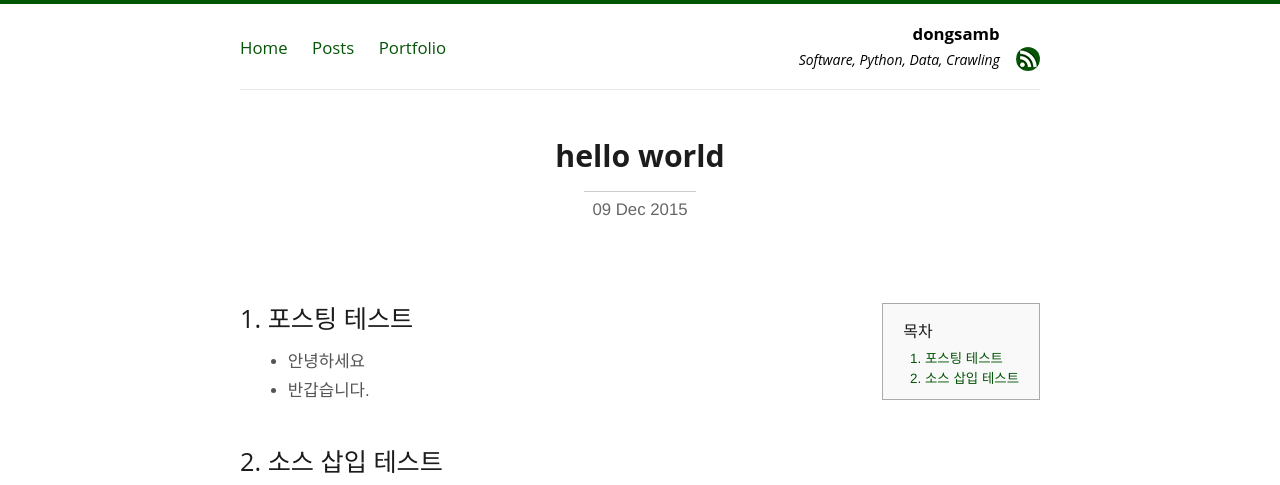
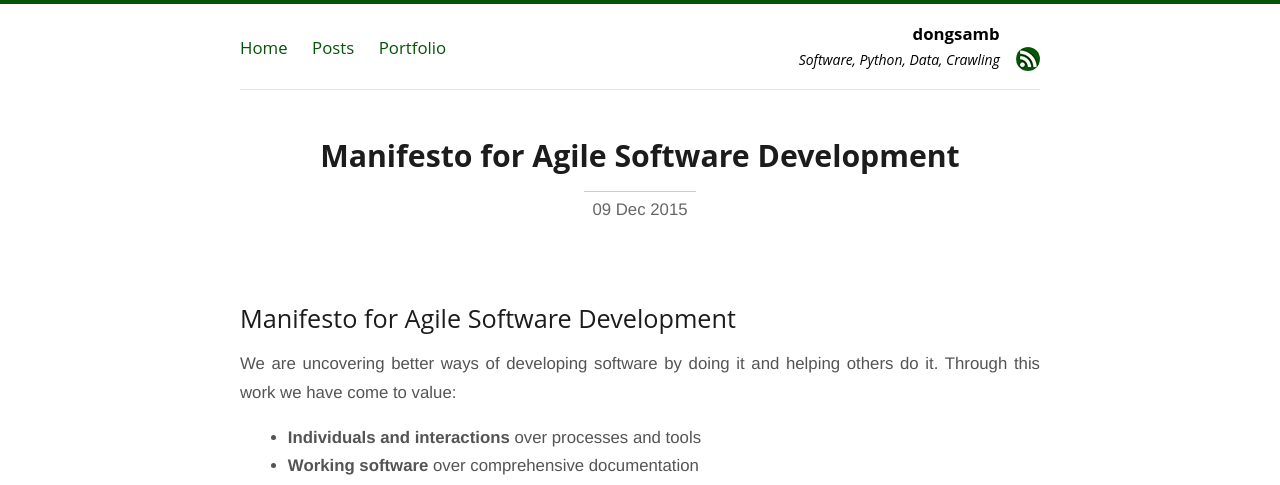
Before and after one commit to dongsam/dongsam.github.io, a Jekyll site: the page built from _posts/2015-12-09-init.markdown, in a window 1280 px wide. Shown: the top 485 px of the page. Built offline with Jekyll 4.4.1, drawn with Linux system fonts in a browser that asks for light colours; Markdown is read by kramdown in place of the engine named in the settings; comment, search, counter and statistics services are not loaded; some of the changed text lies outside the part shown.

Commit message:
update init post
update init post to agile manifesto

```diff
--- a/_posts/2015-12-09-init.markdown
+++ b/_posts/2015-12-09-init.markdown
@@ -1,16 +1,24 @@
 ---
 layout: post
-title: "hello world"
-description: "first init posting"
+title: "Manifesto for Agile Software Development"
+description: "Manifesto for Agile Software Development"
 category: blog
-tags: [blog, github, pages]
+tags: [Agile, Devops]
 ---
+## Manifesto for Agile Software Development
 
-<div id="toc"><p class="toc_title">목차</p></div>
+We are uncovering better ways of developing
+software by doing it and helping others do it.
+Through this work we have come to value:
 
-## 포스팅 테스트
-- 안녕하세요
-- 반갑습니다.
+- **Individuals and interactions** over processes and tools
+- **Working software** over comprehensive documentation
+- **Customer collaboration** over contract negotiation
+- **Responding to change** over following a plan
 
-## 소스 삽입 테스트
-<script src="https://gist.github.com/dongsam/e7481b4ec7d5cf18fc60.js"></script>
+That is, while there is value in the items on
+the right, we value the items on the left more.
+
+
+<!-- ## 소스 삽입 테스트
+<script src="https://gist.github.com/dongsam/e7481b4ec7d5cf18fc60.js"></script> -->
```
